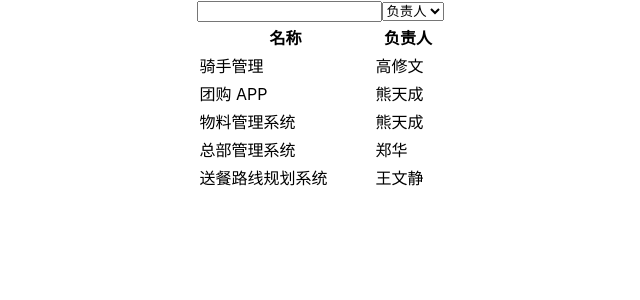
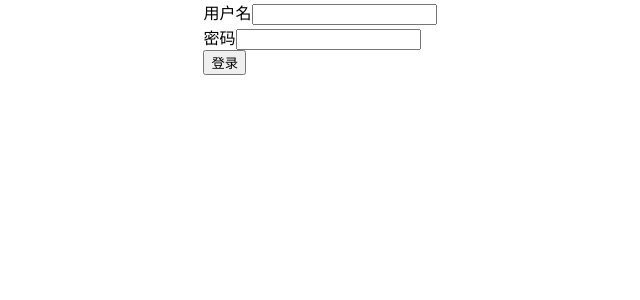
Before and after one commit to HeyCChen/jira, a React (Create React App) app: page / in a window 1280 px wide. Shown: the top 300 px of the page, without its empty margins (320-960 px from the left). Built offline with nearby package versions, Linux system fonts and the light colour scheme; data requests are answered from the project's data file.

Commit message:
feat:json-server中间件实现登录

```diff
--- a/package.json
+++ b/package.json
@@ -22,7 +22,7 @@
     "build": "react-scripts build",
     "test": "react-scripts test",
     "eject": "react-scripts eject",
-    "json-server": "json-server __json_server_mock__/db.json --watch --port 3001"
+    "json-server": "json-server __json_server_mock__/db.json --watch --port 3001 --middlewares ./__json_server_mock__/middleware.js"
   },
   "eslintConfig": {
     "extends": [
--- a/src/App.tsx
+++ b/src/App.tsx
@@ -1,13 +1,15 @@
 import React from 'react';
 import './App.css';
-import { ProjectListScreen } from './screens/projectList';
+import { LoginScreen } from './screens/login';
+// import { ProjectListScreen } from './screens/projectList';
 // import ArrTest from './screens/projectList/arrTest';
 
 function App() {
   return (
     <div className="center">
-      <ProjectListScreen />
+      {/* <ProjectListScreen /> */}
       {/* <ArrTest /> */}
+      <LoginScreen />
     </div>
   );
 }
--- /dev/null
+++ b/src/screens/login/index.tsx
@@ -0,0 +1,44 @@
+import React, { FormEvent } from 'react';
+
+const apiUrl = process.env.REACT_APP_API_URL;
+
+export const LoginScreen = () => {
+
+    const handleSubmit = (evt: FormEvent<HTMLFormElement>) => {
+        evt.preventDefault();
+        const username = (evt.currentTarget.elements[0] as HTMLInputElement).value;
+        const password = (evt.currentTarget.elements[1] as HTMLInputElement).value;
+        login({ username, password });
+    };
+
+    const login = (param: { username: string, password: string }) => {
+        fetch(`${apiUrl}/login?`, {
+            method: 'POST',
+            headers: {
+                'Content-Type': 'application/json'
+            },
+            body: JSON.stringify(param),
+        }).then(
+            async res => {
+                if (res.ok) {
+
+                }
+            })
+    };
+
+    return (
+        <>
+            <form onSubmit={handleSubmit}>
+                <div>
+                    <label htmlFor='username'>用户名</label>
+                    <input type="text" id={'username'} />
+                </div>
+                <div>
+                    <label htmlFor='password'>密码</label>
+                    <input type='password' id={'password'} />
+                </div>
+                <button type={'submit'}>登录</button>
+            </form>
+        </>
+    )
+}
--- a/src/utils/index.ts
+++ b/src/utils/index.ts
@@ -38,7 +38,7 @@
 
 // useArray 钩子使用泛型，作用有 返回数组值、清空数组、根据索引删除数组、增加数组元素
 export const useArray = <V>(arrs: V[]) => {
-    const [arrList, setArrList] = useState<V[]>(arrs);
+    const [arrList, setArrList] = useState(arrs);
     return {
         value: arrList,
         clear: () => {
```
Also changed, not shown: __json_server_mock__/middleware.js (added, +16 -0 lines).
